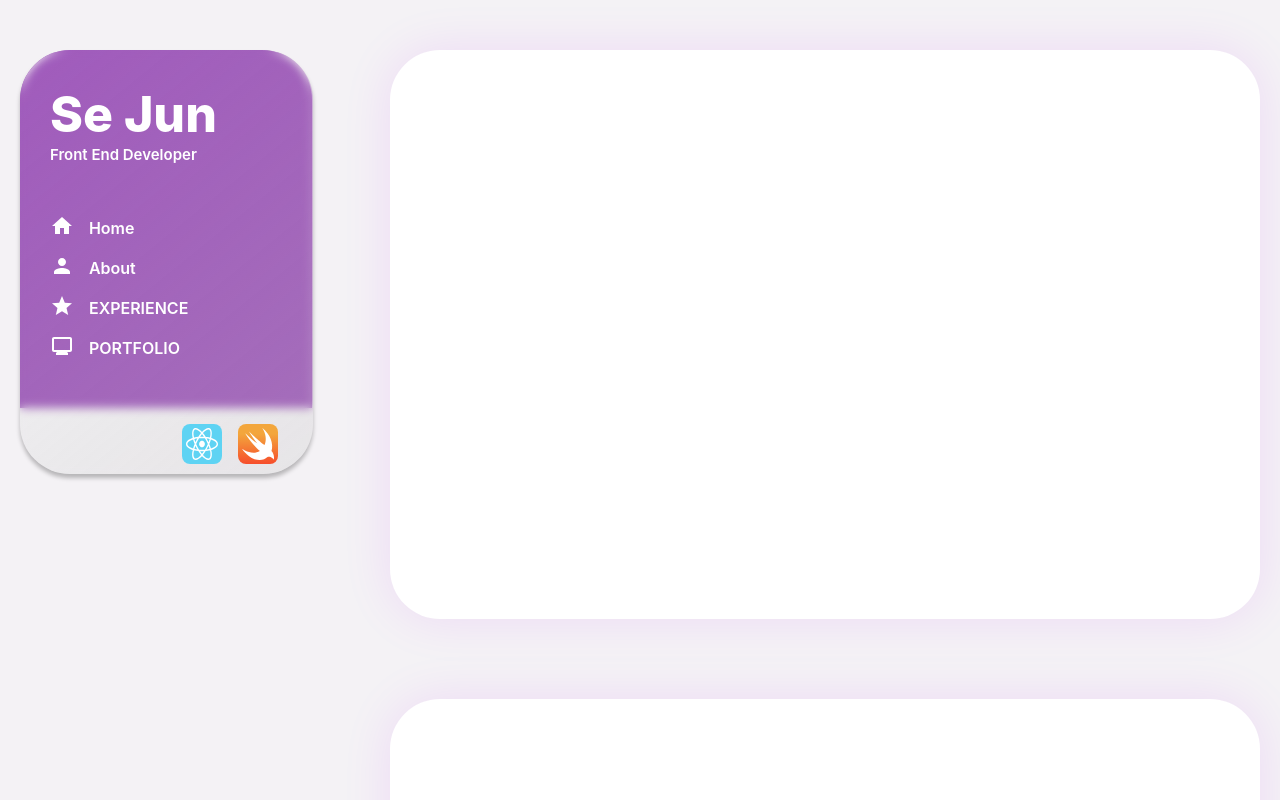
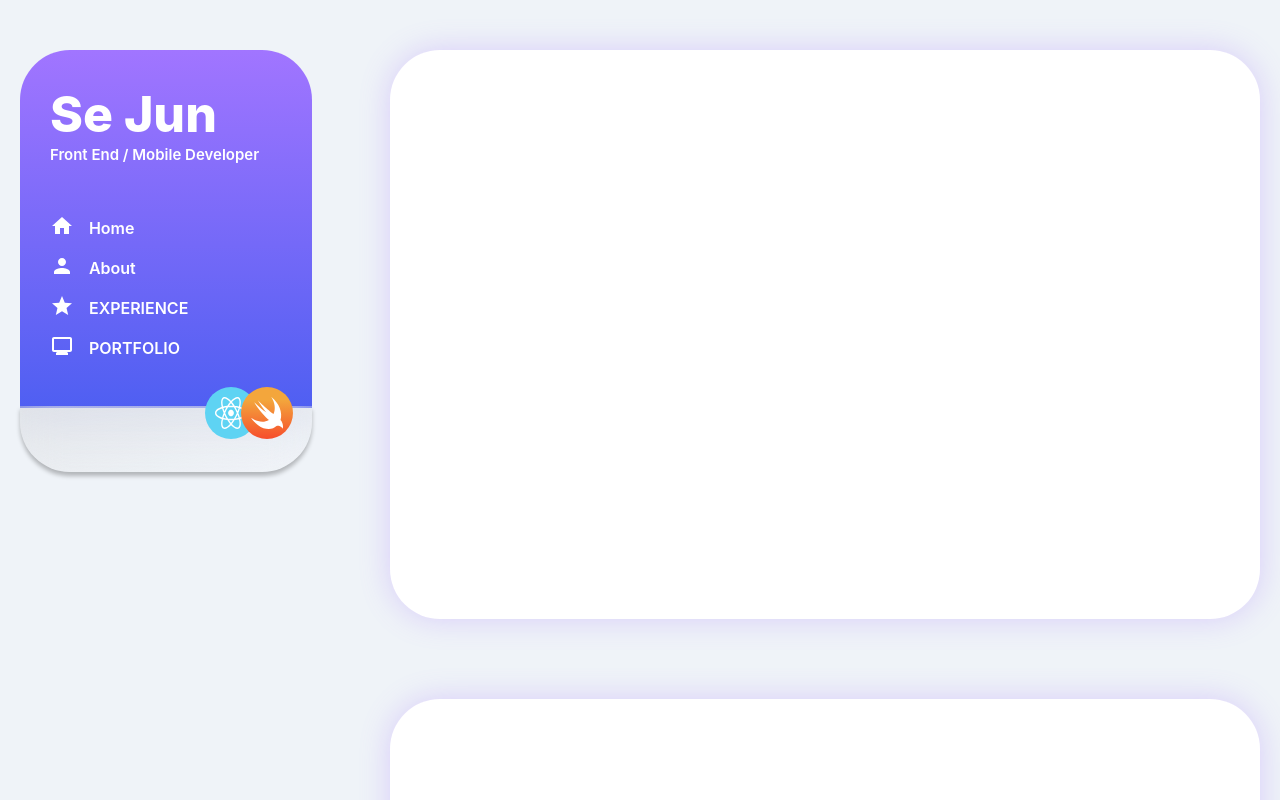
Before and after one commit to YimKeul/YimKeul.github.io, a React (Create React App) app: page / in a window 1280 px wide. Shown: the top 800 px of the page. Built offline with nearby package versions, Linux system fonts and the light colour scheme.

Commit message:
feat :change navigator style

```diff
--- a/src/components/Navigator.jsx
+++ b/src/components/Navigator.jsx
@@ -1,17 +1,16 @@
 import React from "react";
 import styled from "styled-components";
-import { main } from "./Colors";
-import { react, swift } from "../images";
+import { rsicons } from "../images";
 import { MdHome, MdPerson, MdOutlineStar, MdMonitor } from "react-icons/md";
 
 const Navigator = () => {
   return (
-    <S.container>
-      <S.glass>
+    <>
+      <S.container>
         <S.inner>
           <S.name>Se Jun</S.name>
           <br />
-          <S.position>Front End Developer</S.position>
+          <S.position>Front End / Mobile Developer</S.position>
           {/*  */}
           <S.navBtn style={{ marginTop: "3.12rem" }}>
             <MdHome
@@ -47,18 +46,20 @@ const Navigator = () => {
           </S.navBtn>
           {/*  */}
         </S.inner>
-        <S.outer>
-          <img src={react} alt="logo" />
-          <img src={swift} alt="logo" style={{ marginLeft: "1rem" }} />
-        </S.outer>
-      </S.glass>
-    </S.container>
+
+        <S.glass>
+          <S.outer>
+            <img src={rsicons} alt="logo" />
+          </S.outer>
+        </S.glass>
+      </S.container>
+    </>
   );
 };
 
 const S = {
   container: styled.div`
-    background-color: ${main};
+    background: linear-gradient(180deg, #a175ff 0%, #4f5ff2 100%);
     border-radius: 3.125rem 3.125rem 0 0;
     width: 18.25rem;
     height: 22.375rem;
@@ -66,16 +67,17 @@ const S = {
   `,
 
   glass: styled.div`
-    width: 18.3125rem;
-    height: 26.5rem;
-    border-radius: 3.125rem;
+    margin-top: 3rem;
+    width: 18.25rem;
+    height: 4.125rem;
+    border-radius: 0 0 3.125rem 3.125rem;
     background: linear-gradient(
-      141deg,
-      rgba(255, 255, 255, 0.1) 0%,
-      rgba(199, 199, 199, 0.3) 100%
+      167deg,
+      rgba(199, 199, 199, 0.3) 0%,
+      rgba(255, 255, 255, 0.1) 100%
     );
     box-shadow: 0px 4px 4px 0px rgba(0, 0, 0, 0.25);
-    backdrop-filter: blur(5px);
+    backdrop-filter: blur(20px);
   `,
   inner: styled.div`
     padding-top: 2.13rem;
@@ -113,8 +115,8 @@ const S = {
     margin-left: 0.94rem;
   `,
   outer: styled.div`
-    padding-top: 4.125rem;
-    padding-inline: 2.2rem;
+    margin-top: -1.2rem;
+    padding-inline: 1.2rem;
     float: right;
   `,
 };
--- a/src/images/index.js
+++ b/src/images/index.js
@@ -1,5 +1,6 @@
 import react from "./react.svg";
 import swift from "./swift.svg";
 import desk from "./desk.svg";
+import rsicons from "./rsicons.svg";
 
-export { react, swift, desk };
+export { react, swift, desk, rsicons };
--- a/src/index.css
+++ b/src/index.css
@@ -5,7 +5,8 @@ body {
     sans-serif;
   -webkit-font-smoothing: antialiased;
   -moz-osx-font-smoothing: grayscale;
-  background-color: #f4f2f5;
+  /* background-color: #f4f2f5; */
+  background-color: #eff3f8;
 }
 
 code {
--- a/src/pages/Home.jsx
+++ b/src/pages/Home.jsx
@@ -13,7 +13,7 @@ const S = {
     height: 35.56531rem;
     border-radius: 3.125rem;
     background: #fff;
-    box-shadow: 0px 0px 50px 0px rgba(190, 4, 255, 0.1);
+    box-shadow: 0px 0px 30px 0px rgba(161, 117, 255, 0.3);
     margin-bottom: 5rem;
     @media screen and (min-width: 1024px) {
       float: right;
```
Also changed, not shown: src/images/rsicons.svg (added).
